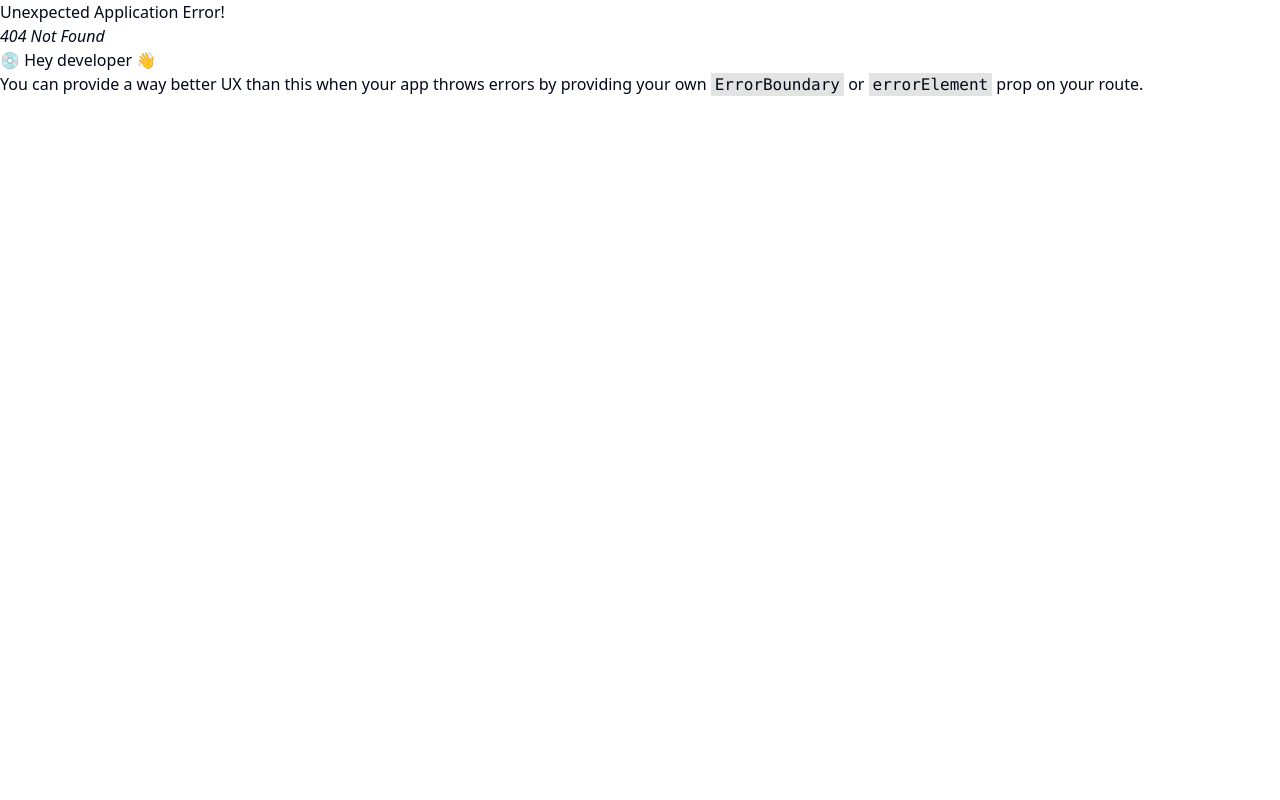
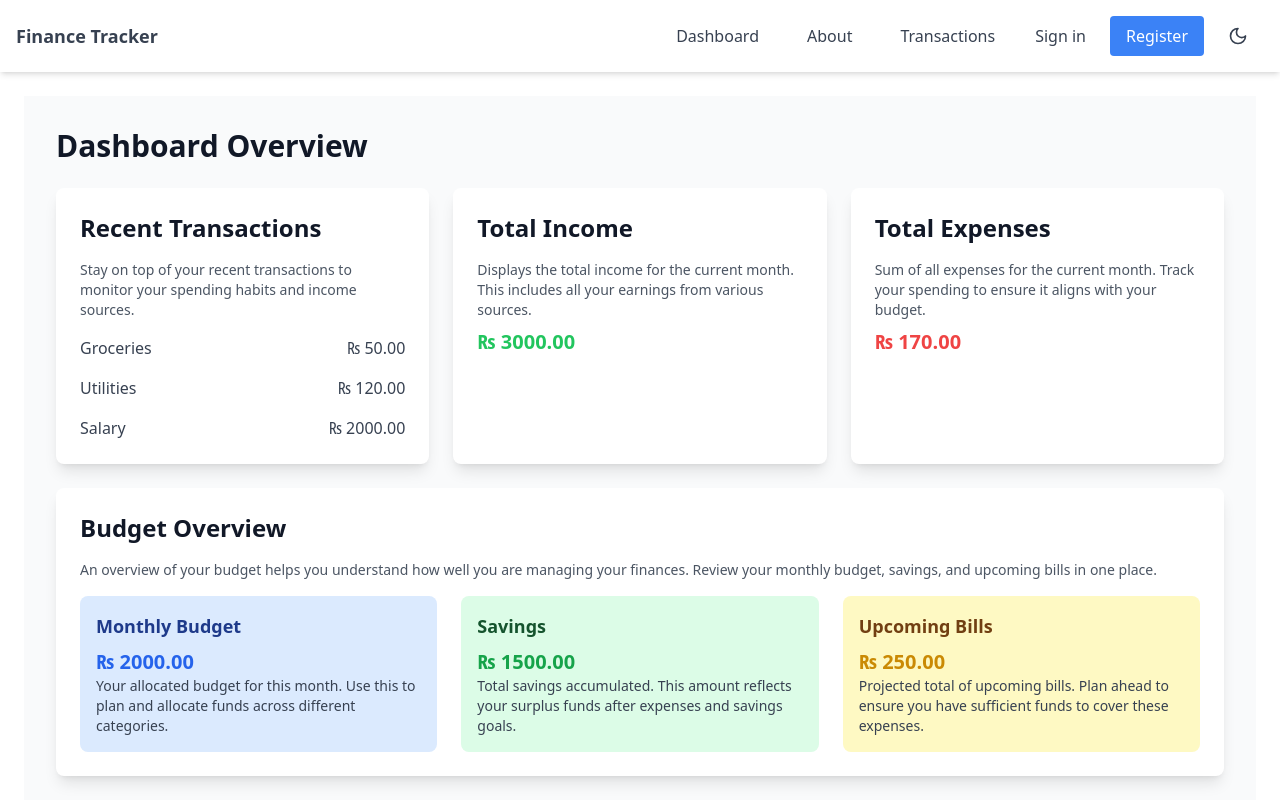
Before and after one commit to MHammad33/personal-finance-tracker, a React (Vite) app in the folder frontend/: page /dashboard in a window 1280 px wide. Before the commit this address had no page. Shown: the top 800 px of the page. Built offline with nearby package versions, Linux system fonts and the light colour scheme; the HTML template or start-up script is replaced by a standard one.

Commit message:
Design Dashboard

```diff
--- /dev/null
+++ b/frontend/src/components/Dashboard.tsx
@@ -0,0 +1,123 @@
+import { FC } from "react";
+
+interface DashboardProps {
+	// Define any props if needed
+}
+
+const Dashboard: FC<DashboardProps> = () => {
+	return (
+		<div className="bg-gray-50 dark:bg-gray-900 min-h-screen p-6 md:p-8">
+			<h1 className="text-3xl font-bold mb-6 text-gray-900 dark:text-gray-100">
+				Dashboard Overview
+			</h1>
+
+			<div className="grid grid-cols-1 md:grid-cols-2 lg:grid-cols-3 gap-6">
+				{/* Recent Transactions Section */}
+				<section className="bg-white dark:bg-gray-800 shadow-lg rounded-lg p-6">
+					<h2 className="text-2xl font-semibold mb-4 text-gray-900 dark:text-gray-100">
+						Recent Transactions
+					</h2>
+					<p className="text-sm text-gray-600 dark:text-gray-300 mb-4">
+						Stay on top of your recent transactions to monitor your spending
+						habits and income sources.
+					</p>
+					<ul className="space-y-4">
+						<li className="flex justify-between text-gray-700 dark:text-gray-300">
+							<span>Groceries</span>
+							<span>₨ 50.00</span>
+						</li>
+						<li className="flex justify-between text-gray-700 dark:text-gray-300">
+							<span>Utilities</span>
+							<span>₨ 120.00</span>
+						</li>
+						<li className="flex justify-between text-gray-700 dark:text-gray-300">
+							<span>Salary</span>
+							<span>₨ 2000.00</span>
+						</li>
+						{/* Add more transactions here as needed */}
+					</ul>
+				</section>
+
+				{/* Income Section */}
+				<section className="bg-white dark:bg-gray-800 shadow-lg rounded-lg p-6">
+					<h2 className="text-2xl font-semibold mb-4 text-gray-900 dark:text-gray-100">
+						Total Income
+					</h2>
+					<p className="text-sm text-gray-600 dark:text-gray-300 mb-2">
+						Displays the total income for the current month. This includes all
+						your earnings from various sources.
+					</p>
+					<p className="text-xl font-bold text-green-500 dark:text-green-400">
+						₨ 3000.00
+					</p>
+				</section>
+
+				{/* Expenses Section */}
+				<section className="bg-white dark:bg-gray-800 shadow-lg rounded-lg p-6">
+					<h2 className="text-2xl font-semibold mb-4 text-gray-900 dark:text-gray-100">
+						Total Expenses
+					</h2>
+					<p className="text-sm text-gray-600 dark:text-gray-300 mb-2">
+						Sum of all expenses for the current month. Track your spending to
+						ensure it aligns with your budget.
+					</p>
+					<p className="text-xl font-bold text-red-500 dark:text-red-400">
+						₨ 170.00
+					</p>
+				</section>
+
+				{/* Budget Overview Section */}
+				<section className="bg-white dark:bg-gray-800 shadow-lg rounded-lg p-6 col-span-1 md:col-span-2 lg:col-span-3">
+					<h2 className="text-2xl font-semibold mb-4 text-gray-900 dark:text-gray-100">
+						Budget Overview
+					</h2>
+					<p className="text-sm text-gray-600 dark:text-gray-300 mb-4">
+						An overview of your budget helps you understand how well you are
+						managing your finances. Review your monthly budget, savings, and
+						upcoming bills in one place.
+					</p>
+					<div className="flex flex-col lg:flex-row gap-6">
+						<div className="bg-blue-100 dark:bg-blue-700 p-4 rounded-lg flex-1">
+							<h3 className="text-lg font-semibold mb-2 text-blue-900 dark:text-blue-100">
+								Monthly Budget
+							</h3>
+							<p className="text-xl font-bold text-blue-600 dark:text-blue-400">
+								₨ 2000.00
+							</p>
+							<p className="text-sm text-gray-700 dark:text-gray-400">
+								Your allocated budget for this month. Use this to plan and
+								allocate funds across different categories.
+							</p>
+						</div>
+						<div className="bg-green-100 dark:bg-green-700 p-4 rounded-lg flex-1">
+							<h3 className="text-lg font-semibold mb-2 text-green-900 dark:text-green-100">
+								Savings
+							</h3>
+							<p className="text-xl font-bold text-green-600 dark:text-green-400">
+								₨ 1500.00
+							</p>
+							<p className="text-sm text-gray-700 dark:text-gray-400">
+								Total savings accumulated. This amount reflects your surplus
+								funds after expenses and savings goals.
+							</p>
+						</div>
+						<div className="bg-yellow-100 dark:bg-yellow-700 p-4 rounded-lg flex-1">
+							<h3 className="text-lg font-semibold mb-2 text-yellow-900 dark:text-yellow-100">
+								Upcoming Bills
+							</h3>
+							<p className="text-xl font-bold text-yellow-600 dark:text-yellow-400">
+								₨ 250.00
+							</p>
+							<p className="text-sm text-gray-700 dark:text-gray-400">
+								Projected total of upcoming bills. Plan ahead to ensure you have
+								sufficient funds to cover these expenses.
+							</p>
+						</div>
+					</div>
+				</section>
+			</div>
+		</div>
+	);
+};
+
+export default Dashboard;
--- a/frontend/src/components/header/DesktopNav.tsx
+++ b/frontend/src/components/header/DesktopNav.tsx
@@ -10,10 +10,10 @@ const DesktopNav: FC<DesktopNavProps> = ({ isLoggedIn }) => (
 	<div className="hidden md:flex items-center space-x-2">
 		<div className="flex space-x-4">
 			<Link
-				to="/"
+				to="/dashboard"
 				className="px-4 py-2 rounded transition-colors duration-200 hover:bg-gray-200 dark:hover:bg-gray-700"
 			>
-				Home
+				Dashboard
 			</Link>
 			<Link
 				to="/about"
@@ -26,12 +26,6 @@ const DesktopNav: FC<DesktopNavProps> = ({ isLoggedIn }) => (
 				className="px-4 py-2 rounded transition-colors duration-200 hover:bg-gray-200 dark:hover:bg-gray-700"
 			>
 				Transactions
-			</Link>
-			<Link
-				to="/add-transaction"
-				className="block px-4 py-2 rounded transition-colors duration-200 hover:bg-gray-200 dark:hover:bg-gray-700"
-			>
-				Add Transaction
 			</Link>
 		</div>
 		{!isLoggedIn ? (
--- a/frontend/src/components/header/MobileNav.tsx
+++ b/frontend/src/components/header/MobileNav.tsx
@@ -15,10 +15,10 @@ const MobileNav: FC<MobileNavProps> = ({ isMenuOpen, isLoggedIn }) => (
 		}`}
 	>
 		<Link
-			to="/"
-			className="block px-4 py-2 rounded transition-colors duration-200 hover:bg-gray-200 dark:hover:bg-gray-700"
+			to="/dashboard"
+			className="px-4 py-2 rounded transition-colors duration-200 hover:bg-gray-200 dark:hover:bg-gray-700"
 		>
-			Home
+			Dashboard
 		</Link>
 		<Link
 			to="/about"
@@ -31,12 +31,6 @@ const MobileNav: FC<MobileNavProps> = ({ isMenuOpen, isLoggedIn }) => (
 			className="block px-4 py-2 rounded transition-colors duration-200 hover:bg-gray-200 dark:hover:bg-gray-700"
 		>
 			Transactions
-		</Link>
-		<Link
-			to="/add-transaction"
-			className="block px-4 py-2 rounded transition-colors duration-200 hover:bg-gray-200 dark:hover:bg-gray-700"
-		>
-			Add Transaction
 		</Link>
 
 		{!isLoggedIn && (
--- /dev/null
+++ b/frontend/src/pages/DashboardPage.tsx
@@ -0,0 +1,12 @@
+import { FC } from "react";
+import Dashboard from "../components/Dashboard";
+
+const DashboardPage: FC = () => {
+	return (
+		<div className="p-6">
+			<Dashboard />
+		</div>
+	);
+};
+
+export default DashboardPage;
--- a/frontend/src/routes/AppRoutes.tsx
+++ b/frontend/src/routes/AppRoutes.tsx
@@ -11,6 +11,7 @@ const Login = lazy(() => import("../pages/LoginPage"));
 const Signup = lazy(() => import("../pages/SignupPage"));
 const About = lazy(() => import("../pages/AboutPage"));
 const Transaction = lazy(() => import("../pages/TransactionPage"));
+const DashboardPage = lazy(() => import("../pages/DashboardPage"));
 
 const routes: RouteObject[] = [
 	{
@@ -22,6 +23,7 @@ const routes: RouteObject[] = [
 			{ path: "signup", element: <Signup /> },
 			{ path: "about", element: <About /> },
 			{ path: "add-transaction", element: <Transaction /> },
+			{ path: "dashboard", element: <DashboardPage /> },
 		],
 	},
 ];
```
